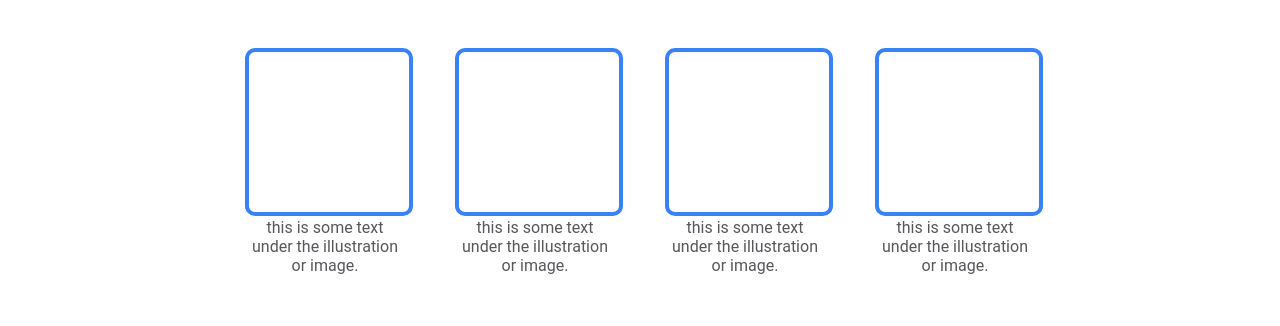
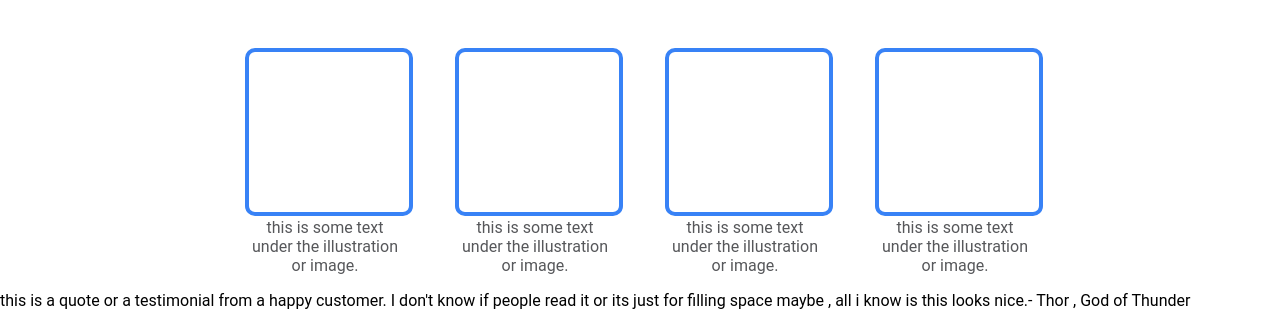
Before and after one commit to singhutp-glitch/basic-css-project, a plain HTML site: page index.html in a window 1280 px wide. Shown: the part 554-880 px from the top of the page. Before the commit the page ends 829 px from the top, so only its background shows below. Drawn offline with Linux system fonts and the light colour scheme.

Commit message:
Add html for section 3

```diff
--- a/index.html
+++ b/index.html
@@ -44,6 +44,9 @@
                 </div>
             </div>
         </div>
+        <div class="cont3">
+            <p>this is a quote or a testimonial from a happy customer. I don't know if people read it or its just for filling space maybe , all i know is this looks nice.<span class="quote">- Thor , God of Thunder</span></p>
+        </div>
 
 </body>
 </html>
```
